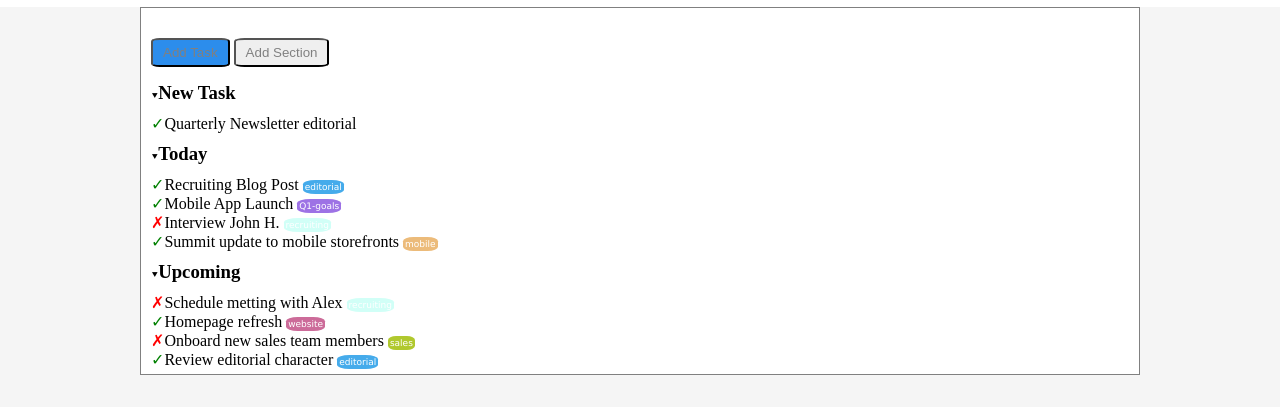
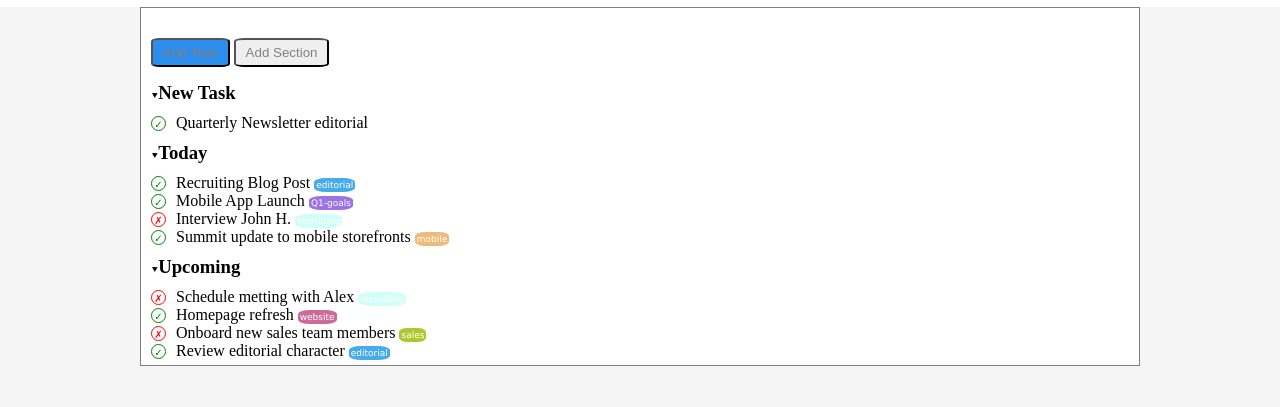
Before and after one commit to GinaTovarAlmario/html-css-toboolist, a plain HTML site: page index.html in a window 1280 px wide. Shown: the part 73-480 px from the top of the page. Drawn offline with Linux system fonts and the light colour scheme.

Commit message:
fixed circles

```diff
--- a/css/style.css
+++ b/css/style.css
@@ -73,16 +73,26 @@ ul{
 }
 /*Realizzazioni classi attività fatte e non*/
 
+.circle{
+
+        display: inline-block;
+        width: 15px;
+        height: 15px;
+        margin-right: 10px;
+        border-radius: 50%;
+        line-height: 15px;
+        font-size: 10px;
+        text-align: center;
+}
+
 .done {
     color: green;
-
-
+    border: 1px solid green;
 }
 
 .notdone{
     color: red;
-
-
+    border: 1px solid red;
 }
 
 .round {
--- a/index.html
+++ b/index.html
@@ -25,27 +25,27 @@
         <section>
             <h3><span class="menu">&#11206;</span>New Task</h3>
             <ul>
-                <li><span class="done">&check;</span>Quarterly Newsletter <span>editorial</span></li>
+                <li><span class="circle done">&check;</span>Quarterly Newsletter <span>editorial</span></li>
             </ul>
         </section>
         <!--  Secondo Blocco -->
         <section>
             <h3><span class="menu">&#11206;</span>Today</h3>
             <ul>
-                <li><span class="done">&check;</span>Recruiting Blog Post <span class="editorial round">editorial</span></li>
-                <li><span class="done">&check;</span>Mobile App Launch <span class="Q1-goals round">Q1-goals</span></li>
-                <li><span class="notdone">&cross;</span>Interview John H. <span class="recruiting round">recruiting</span></li>
-                <li><span class="done">&check;</span>Summit update to mobile storefronts <span class="mobile round">mobile</span></li>
+                <li><span class="circle done">&check;</span>Recruiting Blog Post <span class="editorial round">editorial</span></li>
+                <li><span class="circle done">&check;</span>Mobile App Launch <span class="Q1-goals round">Q1-goals</span></li>
+                <li><span class="circle notdone">&cross;</span>Interview John H. <span class="recruiting round">recruiting</span></li>
+                <li><span class="circle done">&check;</span>Summit update to mobile storefronts <span class="mobile round">mobile</span></li>
             </ul>
         </section>
         <!--Terzo blocco  -->
         <section>
             <h3><span class="menu">&#11206;</span>Upcoming</h3>
             <ul>
-            <li><span class="notdone">&cross;</span>Schedule metting with Alex <span class="recruiting round">recruiting</span></li>
-            <li><span class="done">&check;</span>Homepage refresh <span class="website round">website</span></li>
-            <li><span class="notdone">&cross;</span>Onboard new sales team members <span class="sales round">sales</span> </li>
-            <li><span class="done">&check;</span>Review editorial character <span class="editorial round">editorial</span></li>
+            <li><span class="circle notdone">&cross;</span>Schedule metting with Alex <span class="recruiting round">recruiting</span></li>
+            <li><span class="circle done">&check;</span>Homepage refresh <span class="website round">website</span></li>
+            <li><span class="circle notdone">&cross;</span>Onboard new sales team members <span class="sales round">sales</span> </li>
+            <li><span class="circle done">&check;</span>Review editorial character <span class="editorial round">editorial</span></li>
             </ul>
         </section>
     </main>
```
